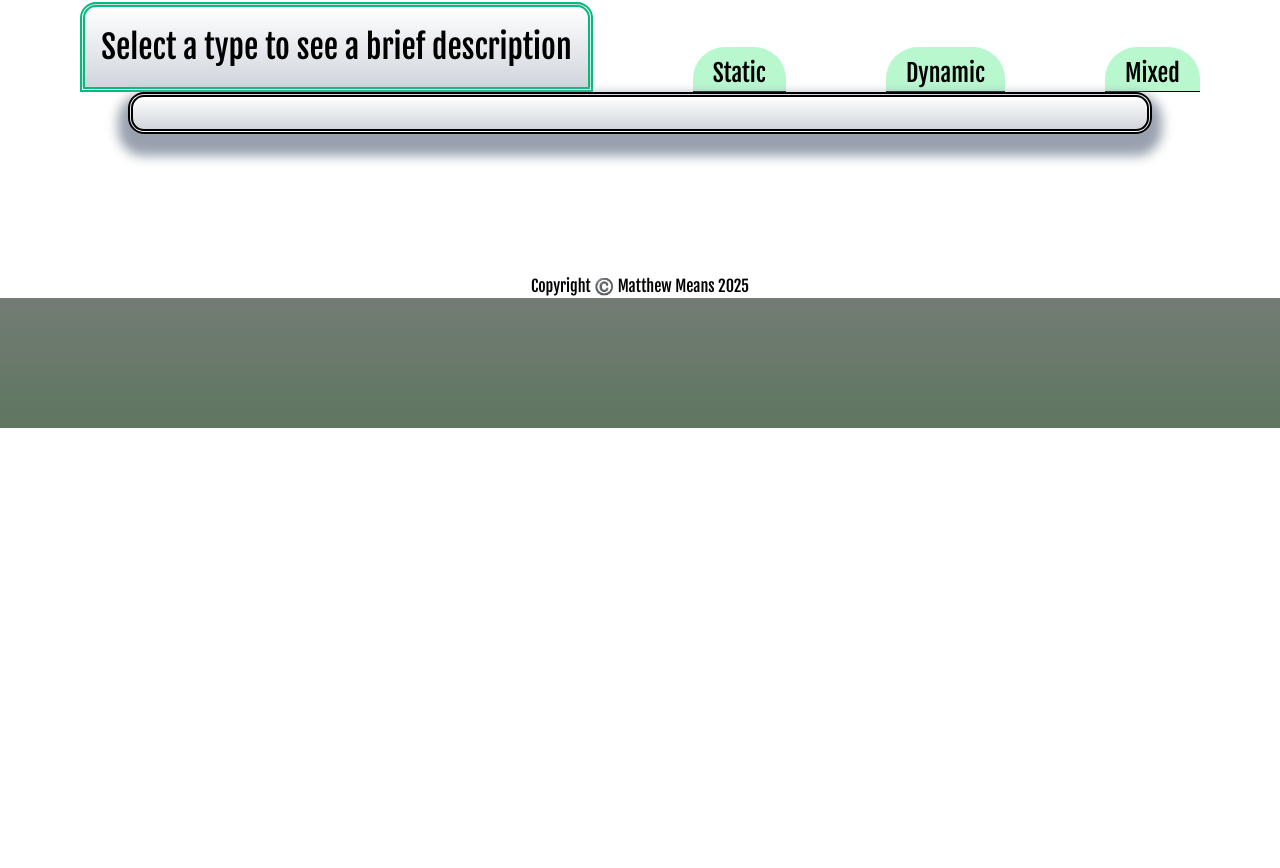
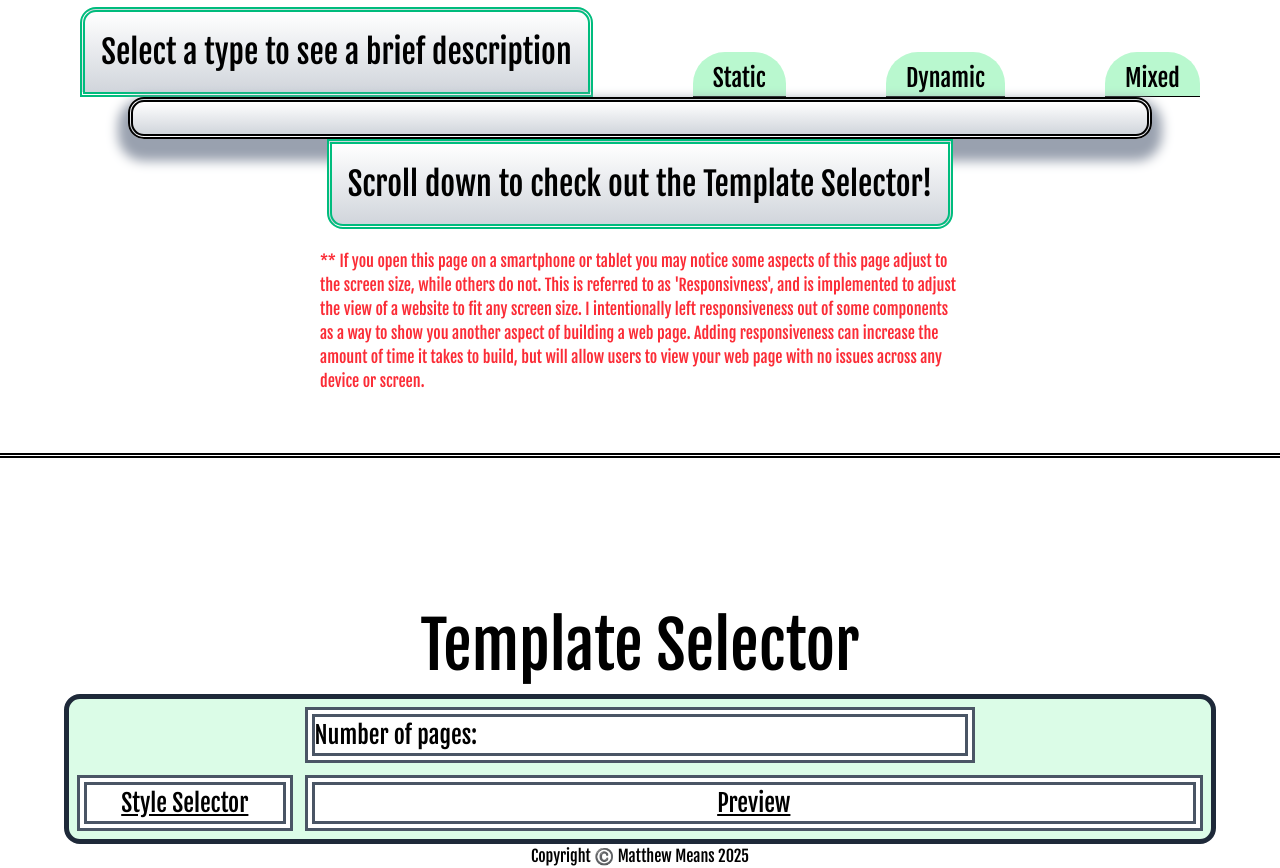
Before and after one commit to MattyMeans19/matt-means-dev, a React (Vite) app: page /matt-means-dev/templates in a window 1280 px wide. Shown: the part 372-1240 px from the top of the page. Before the commit the page ends 800 px from the top, so only its background shows below. Built offline with nearby package versions, Linux system fonts and the light colour scheme.

Commit message:
Added Template Selector Skeleton

```diff
--- a/src/components/Prebuilds/Content.jsx
+++ b/src/components/Prebuilds/Content.jsx
@@ -7,6 +7,22 @@ function Content(){
     return(
         <div>
             <PageType />
+
+        <div>
+            <h1 class="text-[4rem] text-center">Template Selector</h1>
+            <div class="grid grid-cols-5 gap-3 border-5 border-gray-800 rounded-2xl p-2 w-[90vw] place-self-center bg-green-100">
+                <div class="border-double border-10 border-gray-600 col-span-3 col-start-2 bg-white">
+                    <h2 class="text-[1.5rem]">Number of pages:  </h2>
+                </div>
+                <div class="border-double border-10 border-gray-600 col-start-1 col-span-1 bg-white">
+                    <h2 class="text-[1.5rem] text-center underline">Style Selector</h2>
+                </div>
+                <div class="border-double border-10 border-gray-600 col-span-4 bg-white">
+                    <h2 class="text-[1.5rem] text-center underline">Preview</h2>
+                </div>
+            </div>
+        </div>
+
       </div>
     )
 }
--- a/src/components/Prebuilds/PageType.jsx
+++ b/src/components/Prebuilds/PageType.jsx
@@ -10,9 +10,9 @@ function PageType(){
     }
 
     return(
-        <div class="my-35 flex flex-nowrap flex-col items-center">
-            <div class="flex flex-nowrap justify-between gap-25 mt-10 items-end">
-            <h1 class="text-center text-[2rem] border-double border-5 border-emerald-500 rounded-t-2xl p-4 bg-linear-to-t from-gray-300 to-white">Select a type to see a brief description</h1>
+        <div class="my-35 flex flex-col items-center pb-15 border-double border-b-5 border-t-5">
+            <div class="flex gap-25 mt-10 items-end shrink">
+                <h1 class="text-center text-[2rem] border-double border-5 border-emerald-500 rounded-t-2xl p-4 bg-linear-to-t from-gray-300 to-white">Select a type to see a brief description</h1>
                 <TypeButtons
                     text="Static"
                     onClicked={changeType}
@@ -35,6 +35,12 @@ function PageType(){
                 />
             </div>
             <p class="border-double border-5 border-black w-[80vw] rounded-2xl text-[2rem] p-4 bg-linear-to-b from-white to-gray-300 shadow-[0_12px_12px_10px] shadow-gray-400">{typeDescription}</p>
+            <h2 class="text-center text-[2rem] border-double border-5 border-emerald-500 rounded-b-2xl p-4 bg-linear-to-t from-gray-300 to-white">Scroll down to check out the Template Selector!</h2>
+            <h2 class="w-[50vw] mt-5 text-red-500">** If you open this page on a smartphone or tablet you may notice some aspects of this page adjust to the screen size, while others do not.
+                This is referred to as 'Responsivness', and is implemented to adjust the view of a website to fit any screen size. I intentionally left responsiveness
+                out of some components as a way to show you another aspect of building a web page. Adding responsiveness can increase the amount of time it takes to build,
+                but will allow users to view your web page with no issues across any device or screen.
+            </h2>
 
       </div>
     )
```
